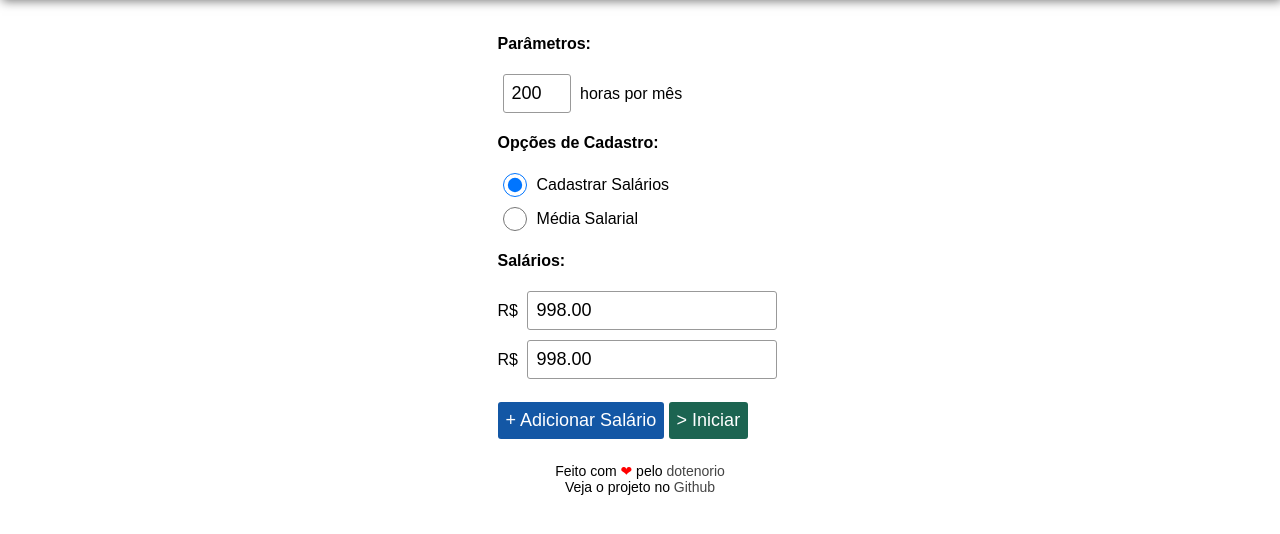
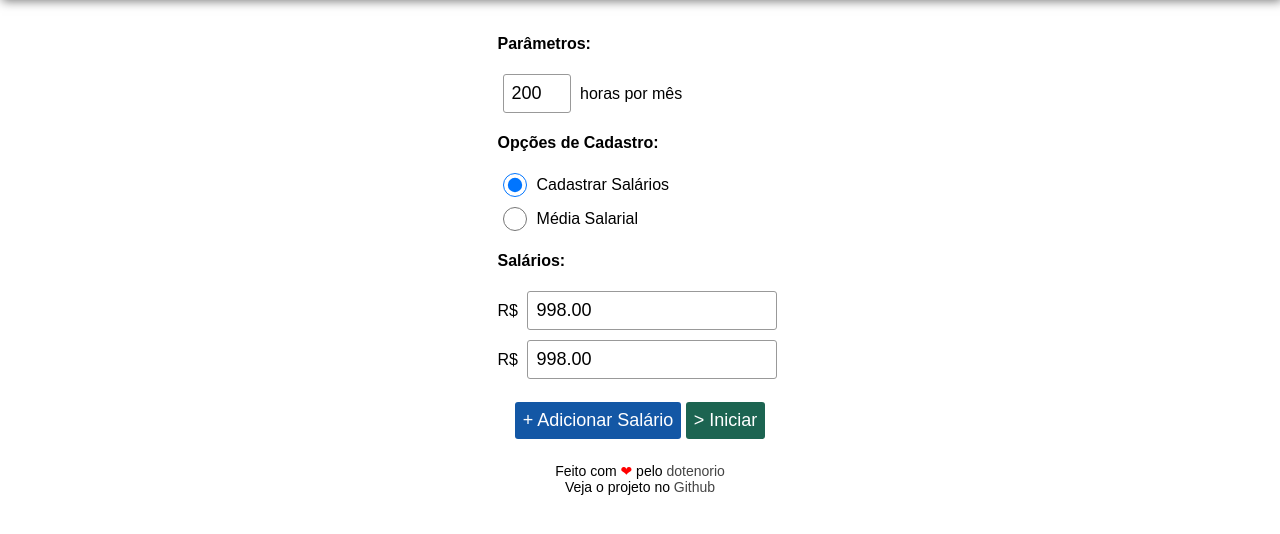
Before and after one commit to dotenorio/cmpr, a website: page src/index.html in a window 1280 px wide. Shown: the part 116-650 px from the top of the page. Drawn offline with Linux system fonts and the light colour scheme.

Commit message:
style: 💄 litle adjust

```diff
--- a/src/index.html
+++ b/src/index.html
@@ -54,7 +54,7 @@
           </label>
         </div>
         <br />
-        <div>
+        <div class="buttons">
           <button id="addSalary">+ Adicionar Salário</button>
           <button id="startSalary" class="green">&gt; Iniciar</button>
         </div>
@@ -67,7 +67,7 @@
           <input type="number" name="salaryAverage" placeholder="0.00" value="998.00" />
         </label>
         <br />
-        <div>
+        <div class="buttons">
           <button id="startAverage" class="green">&gt; Iniciar</button>
         </div>
       </div>
--- a/src/style.css
+++ b/src/style.css
@@ -99,6 +99,9 @@ dl > dd {
   padding: 5px;
   font-weight: 200;
 }
+div.buttons {
+  text-align: center;
+}
 
 #alert {
   display: none;
```
